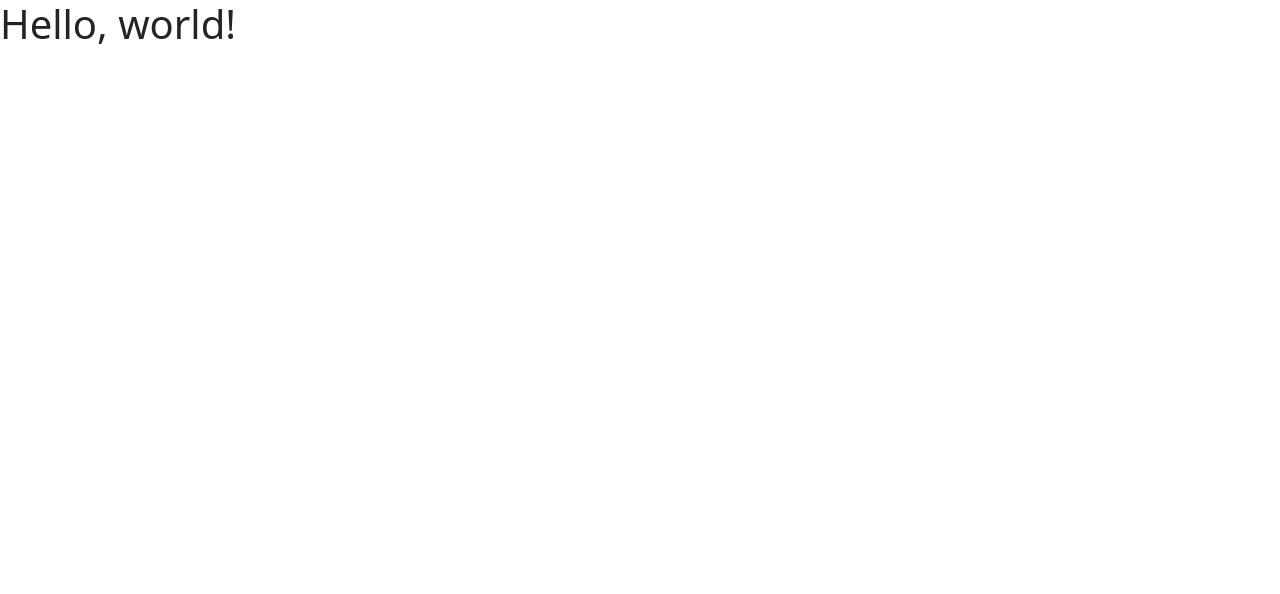
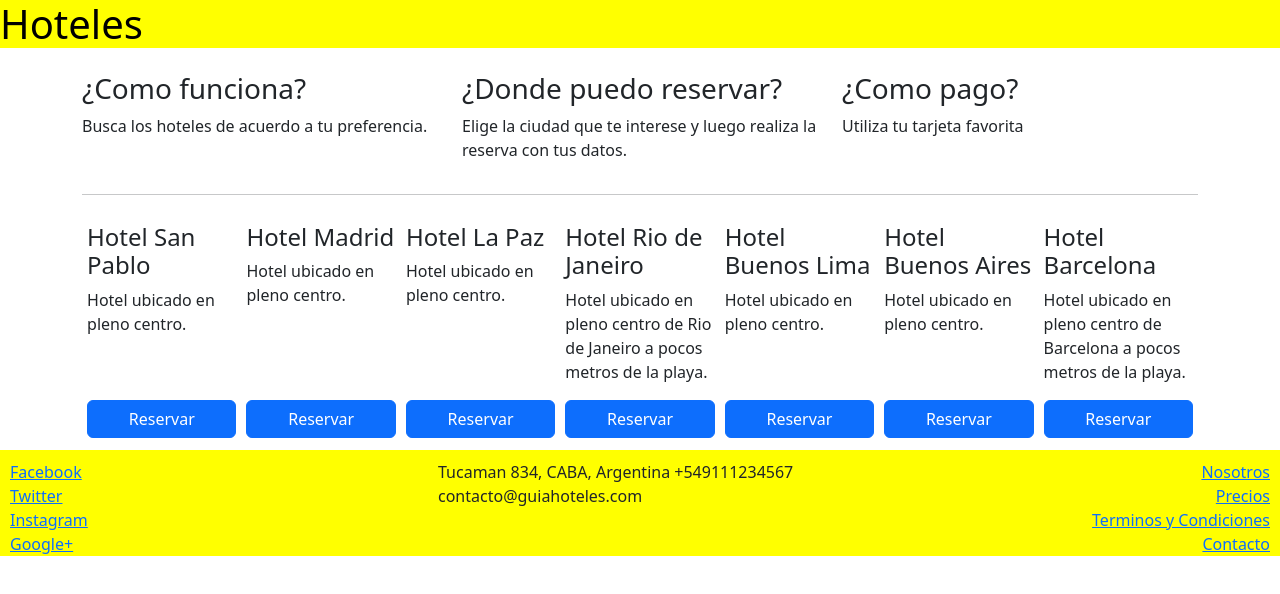
Before and after one commit to jhedsmmn/guia-hoteles, a website: page index.html in a window 1280 px wide. Drawn offline with nearby package versions, Linux system fonts and the light colour scheme.

Commit message:
Agregamos footer y estilos con flex

```diff
--- /dev/null
+++ b/css/main.css
@@ -0,0 +1,21 @@
+.jumbotron{
+    background-color: yellow;
+    color: black;
+}
+
+footer {
+    padding: 10px 10px 0px 10px;
+    background-color: yellow;
+    margin-bottom: 0px;
+    margin-top: 10px;
+}
+
+.card-hotel{
+    flex: 1 150px;
+    padding: 2px 5px 2px 5px;
+    margin-top: 10px;
+}
+
+.btn-reserva{
+    width: 100%;
+}
--- a/index.html
+++ b/index.html
@@ -7,16 +7,133 @@
 
     <!-- Bootstrap CSS -->
     <link rel="stylesheet" href="node_modules/bootstrap/dist/css/bootstrap.min.css">
+    <link rel="stylesheet" href="css/main.css">
 
-    <title>Hello, world!</title>
+    <title>Guia Hoteles</title>
   </head>
   <body>
-    <h1>Hello, world!</h1>
+    <div class="jumbotron">
+        <h1>Hoteles</h1>
+    </div>
+    <div class="container">
+        <div class="row">
+            <div class="col-sm-4">
+                <p>
+                    <h3>¿Como funciona?</h3>
+                    <p>Busca los hoteles de acuerdo a tu preferencia.</p>
+                </p>
+            </div>
+            <div class="col-sm-4">
+                <p>
+                    <h3>¿Donde puedo reservar?</h3>
+                    <p>Elige la ciudad que te interese y luego realiza la reserva con tus datos.</p>
+                </p>
+            </div>
+            <div class="col-sm-4">
+                <p>
+                    <h3>¿Como pago?</h3>
+                    <p>Utiliza tu tarjeta favorita</p>
+                </p>
+            </div>
+        </div>
+        <hr>
+
+        <div class="d-flex flex-wrap flex-row-reverse">
+            <div class="card-hotel d-flex flex-column justify-content-between">
+                <div>
+                    <h4>Hotel Barcelona</h4>
+                    <p>Hotel ubicado en pleno centro de Barcelona a pocos metros de la playa.</p>
+                </div>
+                <div>
+                    <button class="btn btn-primary btn-reserva">Reservar</button>
+                </div>
+            </div>
+            <div class="card-hotel d-flex flex-column justify-content-between">
+                <div>
+                    <h4>Hotel Buenos Aires</h4>
+                    <p>Hotel ubicado en pleno centro.</p>
+                </div>
+                <div>
+                    <button class="btn btn-primary btn-reserva">Reservar</button>
+                </div>
+            </div>
+            <div class="card-hotel d-flex flex-column justify-content-between">
+                <div>
+                    <h4>Hotel Buenos Lima</h4>
+                    <p>Hotel ubicado en pleno centro.</p>
+                </div>
+                <div>
+                    <button class="btn btn-primary btn-reserva">Reservar</button>
+                </div>
+            </div>
+            <div class="card-hotel d-flex flex-column justify-content-between">
+                <div>
+                    <h4>Hotel Rio de Janeiro</h4>
+                    <p>Hotel ubicado en pleno centro de Rio de Janeiro a pocos metros de la playa.</p>
+                </div>
+                <div>
+                    <button class="btn btn-primary btn-reserva">Reservar</button>
+                </div>
+            </div>
+            <div class="card-hotel d-flex flex-column justify-content-between">
+                <div>
+                    <h4>Hotel La Paz</h4>
+                    <p>Hotel ubicado en pleno centro.</p>
+                </div>
+                <div>
+                    <button class="btn btn-primary btn-reserva">Reservar</button>
+                </div>
+            </div>
+            <div class="card-hotel d-flex flex-column justify-content-between">
+                <div>
+                    <h4>Hotel Madrid</h4>
+                    <p>Hotel ubicado en pleno centro.</p>
+                </div>
+                <div>
+                    <button class="btn btn-primary btn-reserva">Reservar</button>
+                </div>
+            </div>
+            <div class="card-hotel d-flex flex-column justify-content-between">
+                <div>
+                    <h4>Hotel San Pablo</h4>
+                    <p>Hotel ubicado en pleno centro.</p>
+                </div>
+                <div>
+                    <button class="btn btn-primary btn-reserva">Reservar</button>
+                </div>
+            </div>
+        </div>
+    </div>
 
     <!-- Optional JavaScript -->
     <!-- jQuery first, then Popper.js, then Bootstrap JS -->
     <script src="node_modules/jquery/dist/jquery.min.js"></script>
     <script src="node_modules/popper.js/dist/popper.min.js"></script>
     <script src="node_modules/bootstrap/dist/js/bootstrap.min.js"></script>
+
+    <footer>
+        <div class="row">
+            <div class="col-sm-4 d-flex flex-column">
+                <a href="http://www.facebook.com">Facebook</a>
+                <a href="http://www.twitter.com">Twitter</a>
+                <a href="http://www.instagram.com">Instagram</a>
+                <a href="http://www.google.com">Google+</a>
+            </div>
+            <div class="col-sm-4">
+                <address>
+                    Tucaman 834, CABA, Argentina
+                    +549111234567
+                    contacto@guiahoteles.com
+                </address>
+            </div>
+            <div class="col-sm-4 d-flex flex-column align-items-end">
+                <a href="http://www.facebook.com">Nosotros</a>
+                <a href="http://www.twitter.com">Precios</a>
+                <a href="http://www.instagram.com">Terminos y Condiciones</a>
+                <a href="http://www.google.com">Contacto</a>
+            </div>
+        </div>
+    </footer>
+
   </body>
 </html>
```
